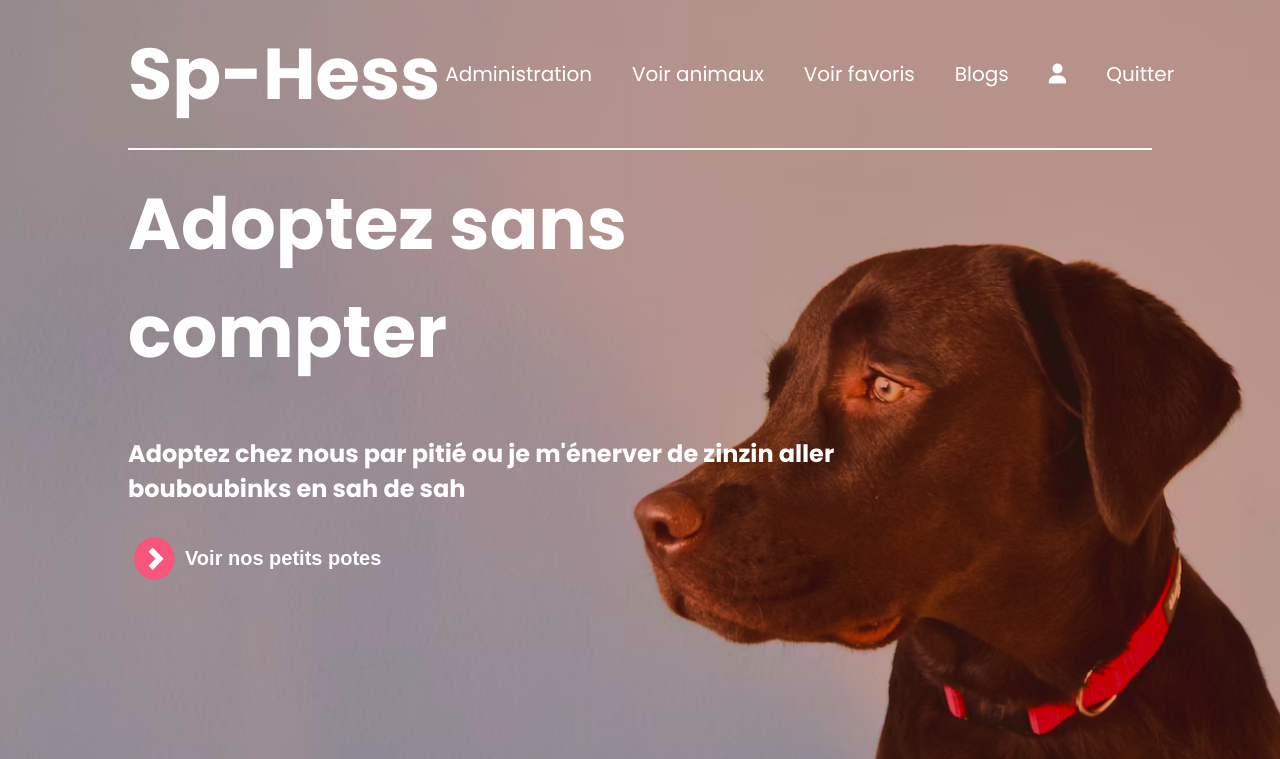
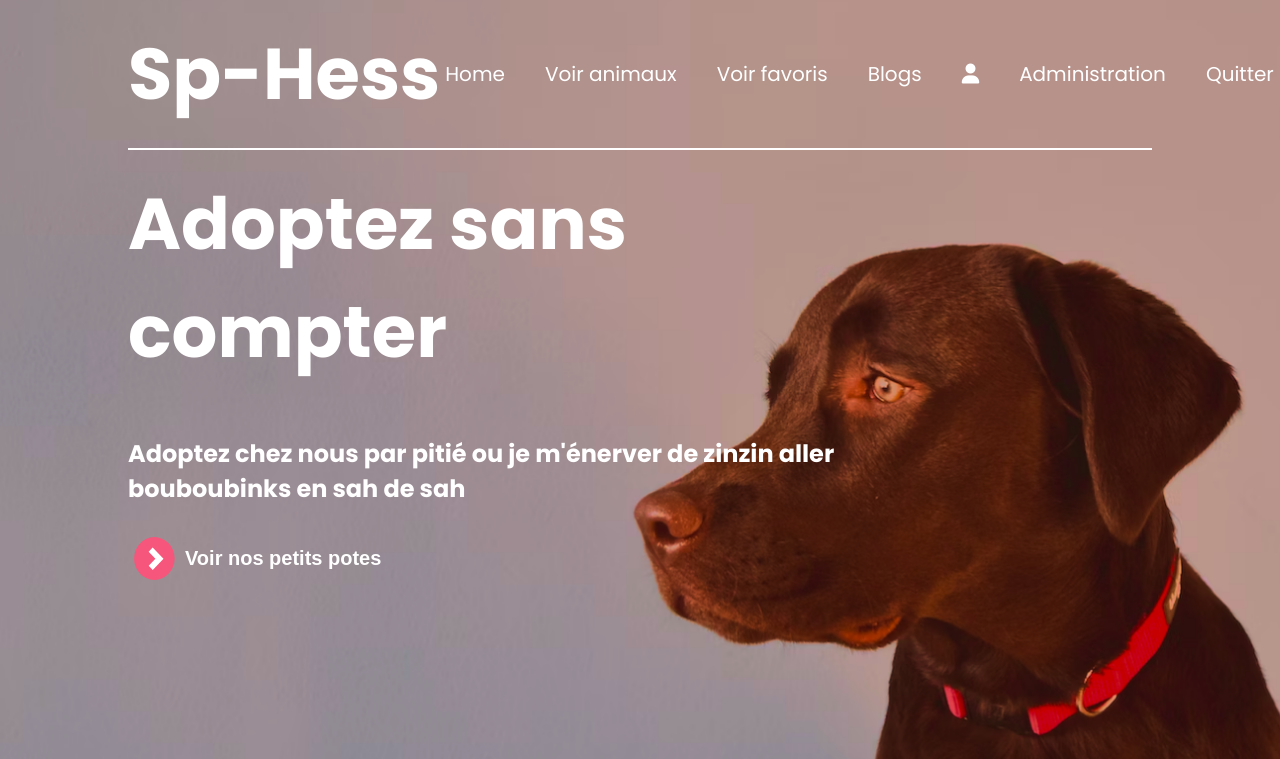
Before and after one commit to gbihry/spa, a PHP site: page /index.php in a window 1280 px wide. Shown: the top 759 px of the page. Run offline with PHP 8.4, Linux system fonts and the light colour scheme; the visitor is signed in with stand-in values (Sample User, id 1); some libraries are stand-ins or nearby versions.

Commit message:
Change order of link in the admin header

```diff
--- a/vue/gabarit.php
+++ b/vue/gabarit.php
@@ -31,13 +31,13 @@
                     echo ('<a class="lien inscription_link" href="index.php?action=signup">S\'inscrire</a>');
 
                 } else {
-                    if ($_SESSION['ROLE'] == "ADMIN") {
-                        echo ('<a class="lien" href="index.php?action=admin">Administration</a>');
-                    }
+                    if ($_SESSION['ROLE'] == "ADMIN")
+                    echo ('<a class="lien" href="index.php">Home</a>');
                     echo ('<a class="lien" href="index.php?action=animaux">Voir animaux</a>');
                     echo ('<a class="lien" href="index.php?action=voirFavoris">Voir favoris</a>');
                     echo ('<a class="lien" href="index.php?action=blogs">Blogs</a>');
                     echo ('<a class="lien" href="index.php?action=profil"><i class="fa-solid fa-user"></i></a>');
+                    echo ('<a class="lien" href="index.php?action=admin">Administration</a>');
                     echo ('<a class="lien" href="index.php?action=delog">Quitter</a>');
                 }
                 ?>
```
